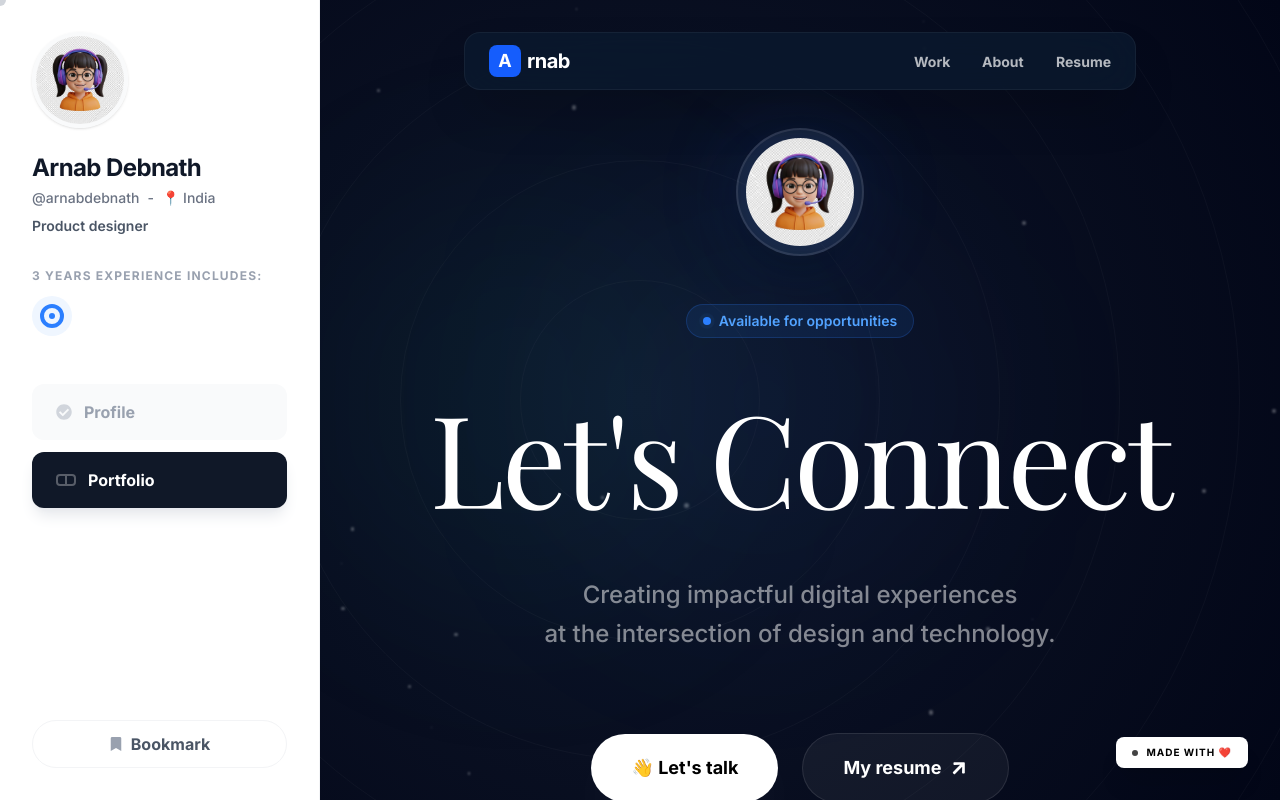
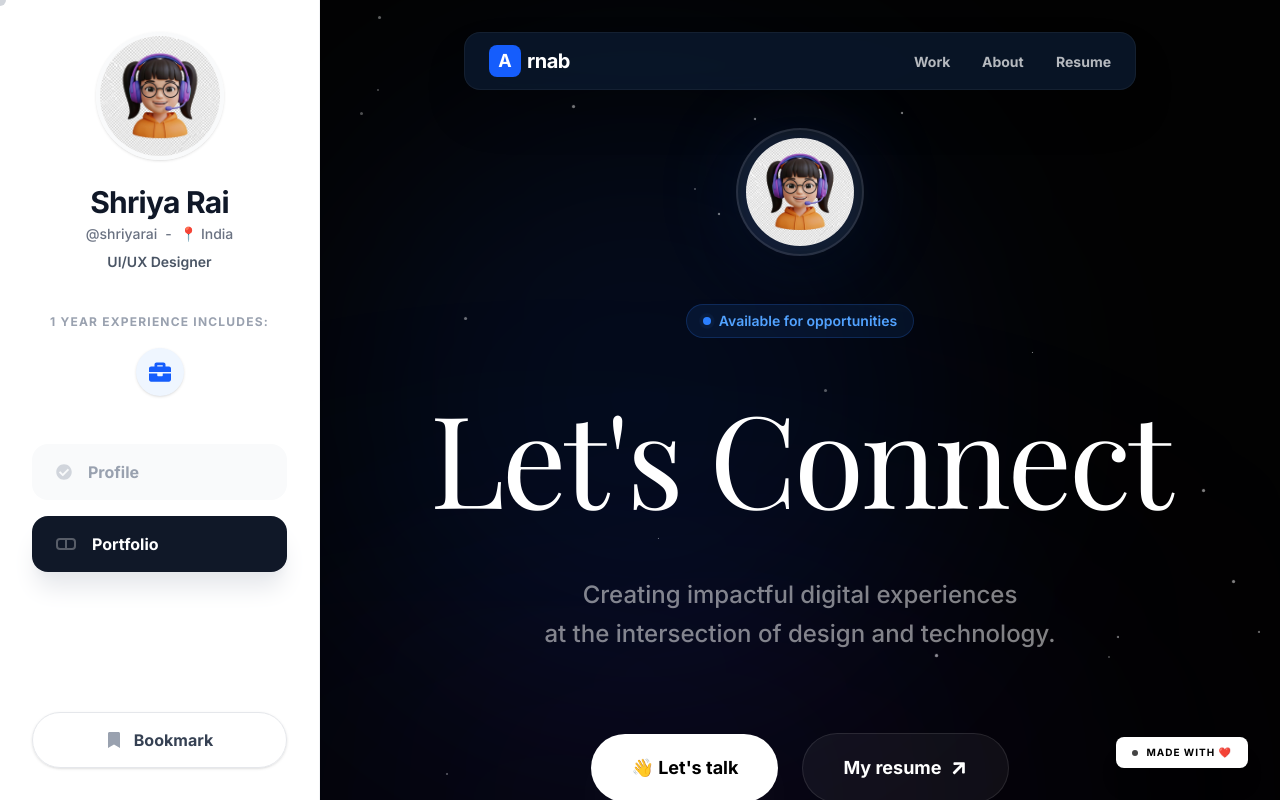
Before and after one commit to aasthakumari03/updated_Portfolio, a Next.js app: page / in a window 1280 px wide. Built offline with nearby package versions, Linux system fonts and the light colour scheme; a web font is replaced by a local one.

Commit message:
Implement Shriya Rai theme: falling comets background, typography, and sidebar layout

```diff
--- a/app/globals.css
+++ b/app/globals.css
@@ -1,14 +1,12 @@
 @import "tailwindcss";
 
 :root {
-  --background: #020617;
+  --background: #020202;
   --foreground: #ffffff;
-  --glow-teal: rgba(45, 212, 191, 0.15);
-  --text-muted: rgba(255, 255, 255, 0.6);
-  --card-bg: rgba(255, 255, 255, 0.03);
-  --card-border: rgba(255, 255, 255, 0.08);
-  --project-card-green: #1a2e2a;
-  --project-card-green-dark: #0d1a18;
+  --glow-blue: rgba(37, 99, 235, 0.15);
+  --text-muted: rgba(255, 255, 255, 0.5);
+  --card-bg: rgba(255, 255, 255, 0.02);
+  --card-border: rgba(255, 255, 255, 0.05);
   scroll-behavior: smooth;
 }
 
--- a/components/Background.tsx
+++ b/components/Background.tsx
@@ -3,56 +3,68 @@
 import React, { useEffect, useState } from "react";
 
 const Background = () => {
-    const [stars, setStars] = useState<{ id: number; top: string; left: string; size: string; delay: string }[]>([]);
+    const [stars, setStars] = useState<{ id: number; top: string; left: string; size: string; delay: string; duration: string }[]>([]);
+    const [comets, setComets] = useState<{ id: number; top: string; left: string; delay: string; duration: string }[]>([]);
 
     useEffect(() => {
-        const starCount = 30;
+        const starCount = 50;
         const newStars = Array.from({ length: starCount }).map((_, i) => ({
             id: i,
             top: `${Math.random() * 100}%`,
             left: `${Math.random() * 100}%`,
-            size: `${Math.random() * 4 + 1}px`,
-            delay: `${Math.random() * 5}s`,
+            size: `${Math.random() * 2 + 1}px`,
+            delay: `${Math.random() * 10}s`,
+            duration: `${Math.random() * 10 + 5}s`,
         }));
         setStars(newStars);
+
+        const cometCount = 10;
+        const newComets = Array.from({ length: cometCount }).map((_, i) => ({
+            id: i,
+            top: `${Math.random() * -20}%`,
+            left: `${Math.random() * 100}%`,
+            delay: `${Math.random() * 15}s`,
+            duration: `${Math.random() * 3 + 2}s`,
+        }));
+        setComets(newComets);
     }, []);
 
     return (
-        <div className="fixed inset-0 z-0 bg-mesh overflow-hidden pointer-events-none">
-            {/* Concentric Rings */}
-            <div className="absolute top-1/2 left-1/2 -translate-x-1/2 -translate-y-1/2 w-full aspect-square max-w-[1200px]">
-                {[...Array(6)].map((_, i) => (
-                    <div
-                        key={i}
-                        className="concentric-ring animate-ring-pulse"
-                        style={{
-                            width: `${(i + 1) * 20}%`,
-                            height: `${(i + 1) * 20}%`,
-                            animationDelay: `${i * 1.5}s`,
-                        }}
-                    />
-                ))}
-            </div>
-
-            {/* Scattered Glints/Stars */}
+        <div className="fixed inset-0 z-0 bg-[#020202] overflow-hidden pointer-events-none">
+            {/* Stars */}
             {stars.map((star) => (
                 <div
                     key={star.id}
-                    className="absolute bg-white rounded-full animate-glint blur-[1px]"
+                    className="absolute bg-white rounded-full opacity-0 animate-pulse-slow"
                     style={{
                         top: star.top,
                         left: star.left,
                         width: star.size,
                         height: star.size,
                         animationDelay: star.delay,
-                        opacity: 0.3,
+                        animationDuration: star.duration,
                     }}
                 />
             ))}
 
-            {/* Large Soft Glows */}
-            <div className="absolute top-1/4 left-1/4 w-[400px] h-[400px] bg-teal-500/5 rounded-full blur-[100px]" />
-            <div className="absolute bottom-1/4 right-1/4 w-[400px] h-[400px] bg-blue-500/5 rounded-full blur-[100px]" />
+            {/* Comets (Falling Stars) */}
+            {comets.map((comet) => (
+                <div
+                    key={comet.id}
+                    className="absolute w-[1px] h-[100px] bg-gradient-to-b from-white to-transparent opacity-0 animate-comet"
+                    style={{
+                        top: comet.top,
+                        left: comet.left,
+                        animationDelay: comet.delay,
+                        animationDuration: comet.duration,
+                    }}
+                />
+            ))}
+
+            {/* Aura Glows */}
+            <div className="absolute top-1/2 left-1/2 -translate-x-1/2 -translate-y-1/2 w-[600px] h-[600px] bg-blue-600/10 rounded-full blur-[120px] mix-blend-screen" />
+            <div className="absolute -bottom-1/4 left-1/4 w-[800px] h-[400px] bg-purple-600/5 rounded-full blur-[150px]" />
+            <div className="absolute -bottom-1/4 right-1/4 w-[800px] h-[400px] bg-blue-600/5 rounded-full blur-[150px]" />
         </div>
     );
 };
--- a/components/Sidebar.tsx
+++ b/components/Sidebar.tsx
@@ -6,51 +6,51 @@ import { FaBookmark, FaEnvelope, FaTwitter, FaLinkedin, FaGithub, FaCheckCircle,
 
 const Sidebar = ({ activeTab, setActiveTab }: { activeTab: string, setActiveTab: (tab: string) => void }) => {
     return (
-        <aside className="w-80 h-screen fixed left-0 top-0 bg-white border-r border-gray-100 flex flex-col p-8 z-50 overflow-y-auto">
+        <aside className="w-80 h-screen fixed left-0 top-0 bg-[#ffffff] border-r border-gray-100 flex flex-col p-8 z-50 overflow-y-auto">
             {/* Header Info */}
             <div className="space-y-6">
-                <div className="relative w-24 h-24">
+                <div className="relative w-32 h-32 mx-auto">
                     <Image
                         src="/avatar.png"
-                        alt="Arnab Debnath"
+                        alt="Shriya Rai"
                         fill
                         className="rounded-full object-cover border-4 border-gray-50 shadow-sm"
                     />
                 </div>
-                <div className="space-y-1">
-                    <h1 className="text-2xl font-bold text-gray-900 tracking-tight">Arnab Debnath</h1>
-                    <div className="flex items-center gap-2 text-gray-500 text-sm font-medium">
-                        <span>@arnabdebnath</span>
+                <div className="space-y-1 text-center">
+                    <h1 className="text-3xl font-bold text-gray-900 tracking-tight">Shriya Rai</h1>
+                    <div className="flex items-center justify-center gap-2 text-gray-500 text-sm font-medium">
+                        <span>@shriyarai</span>
                         <span>-</span>
                         <span className="flex items-center gap-1">📍 India</span>
                     </div>
-                    <p className="text-gray-600 font-semibold text-sm pt-1">Product designer</p>
+                    <p className="text-gray-600 font-semibold text-sm pt-1">UI/UX Designer</p>
                 </div>
 
-                <div className="pt-2">
-                    <p className="text-xs font-bold text-gray-400 uppercase tracking-widest flex items-center gap-2">
-                        3 Years Experience Includes:
+                <div className="pt-4 text-center">
+                    <p className="text-xs font-bold text-gray-400 uppercase tracking-widest leading-relaxed">
+                        1 Year Experience Includes:
                     </p>
-                    <div className="mt-3 w-10 h-10 bg-blue-50 rounded-full flex items-center justify-center text-blue-600">
-                        <div className="w-6 h-6 rounded-full border-4 border-blue-500 flex items-center justify-center">
-                            <div className="w-1.5 h-1.5 bg-blue-500 rounded-full"></div>
+                    <div className="mt-4 flex justify-center">
+                        <div className="w-12 h-12 bg-blue-50 rounded-full flex items-center justify-center text-blue-600 shadow-sm">
+                            <FaBriefcase size={22} />
                         </div>
                     </div>
                 </div>
             </div>
 
             {/* Navigation Buttons */}
-            <div className="mt-12 space-y-3 flex-grow">
+            <div className="mt-12 space-y-4 flex-grow">
                 <button
                     onClick={() => setActiveTab('profile')}
-                    className={`w-full flex items-center gap-3 px-6 py-4 rounded-xl font-bold transition-all ${activeTab === 'profile' ? 'bg-gray-900 text-white shadow-lg shadow-gray-200' : 'bg-gray-50 text-gray-400 hover:bg-gray-100'}`}
+                    className={`w-full flex items-center gap-4 px-6 py-4 rounded-2xl font-bold transition-all ${activeTab === 'profile' ? 'bg-gray-900 text-white shadow-xl shadow-gray-200' : 'bg-gray-50 text-gray-400 hover:bg-gray-100'}`}
                 >
-                    <FaCheckCircle className={activeTab === 'profile' ? 'text-white/50' : 'text-gray-300'} />
+                    <FaCheckCircle className={activeTab === 'profile' ? 'text-white/40' : 'text-gray-300'} />
                     <span>Profile</span>
                 </button>
                 <button
                     onClick={() => setActiveTab('portfolio')}
-                    className={`w-full flex items-center gap-3 px-6 py-4 rounded-xl font-bold transition-all ${activeTab === 'portfolio' ? 'bg-gray-900 text-white shadow-lg shadow-gray-200' : 'bg-gray-50 text-gray-400 hover:bg-gray-100'}`}
+                    className={`w-full flex items-center gap-4 px-6 py-4 rounded-2xl font-bold transition-all ${activeTab === 'portfolio' ? 'bg-gray-900 text-white shadow-xl shadow-gray-200' : 'bg-gray-50 text-gray-400 hover:bg-gray-100'}`}
                 >
                     <div className={`w-5 h-3 border-2 rounded-sm relative ${activeTab === 'portfolio' ? 'border-white/30' : 'border-gray-200'}`}>
                         <div className={`absolute left-1/2 -ml-[1px] top-0 bottom-0 w-[2px] ${activeTab === 'portfolio' ? 'bg-white/30' : 'bg-gray-200'}`}></div>
@@ -61,8 +61,8 @@ const Sidebar = ({ activeTab, setActiveTab }: { activeTab: string, setActiveTab:
 
             {/* Footer / Bookmark */}
             <div className="pt-8 mt-auto">
-                <button className="w-full h-12 flex items-center justify-center gap-2 px-6 border border-gray-100 rounded-full text-gray-600 font-bold hover:bg-gray-50 transition-all">
-                    <FaBookmark size={14} className="text-gray-400" />
+                <button className="w-full h-14 flex items-center justify-center gap-3 px-8 border border-gray-200 rounded-full text-gray-700 font-bold hover:bg-gray-50 transition-all shadow-sm">
+                    <FaBookmark size={16} className="text-gray-400" />
                     <span>Bookmark</span>
                 </button>
             </div>
```
